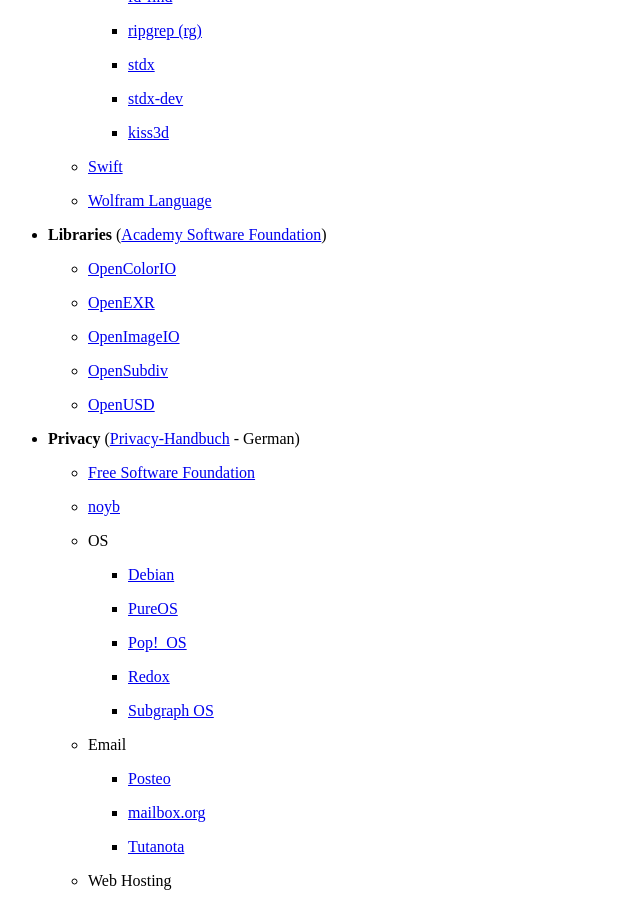
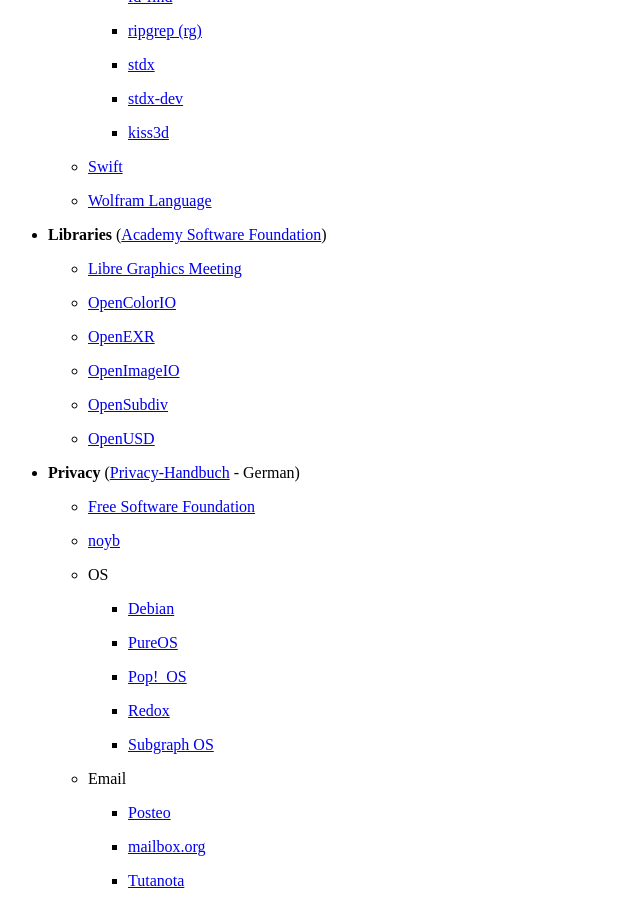
Before and after one commit to wahn/jan_walter_org, a Jekyll site: the page built from links/index.md, in a window 1280 px wide and 900 px high, scrolled down 4885 px. Shown: the whole window, without its empty margins (0-640 px from the left). Built offline with Jekyll 4.4.1, drawn with Linux system fonts in a browser that asks for light colours; Markdown is read by kramdown in place of the engine named in the settings.

Commit message:
Add link to Libre Graphics Meeting

```diff
--- a/links/index.md
+++ b/links/index.md
@@ -317,6 +317,8 @@
 
 * __Libraries__ ([Academy Software Foundation](https://www.aswf.io))
 
+    - [Libre Graphics Meeting](https://libregraphicsmeeting.org)
+
     - [OpenColorIO](http://opencolorio.org)
 
     - [OpenEXR](http://www.openexr.org)
```
